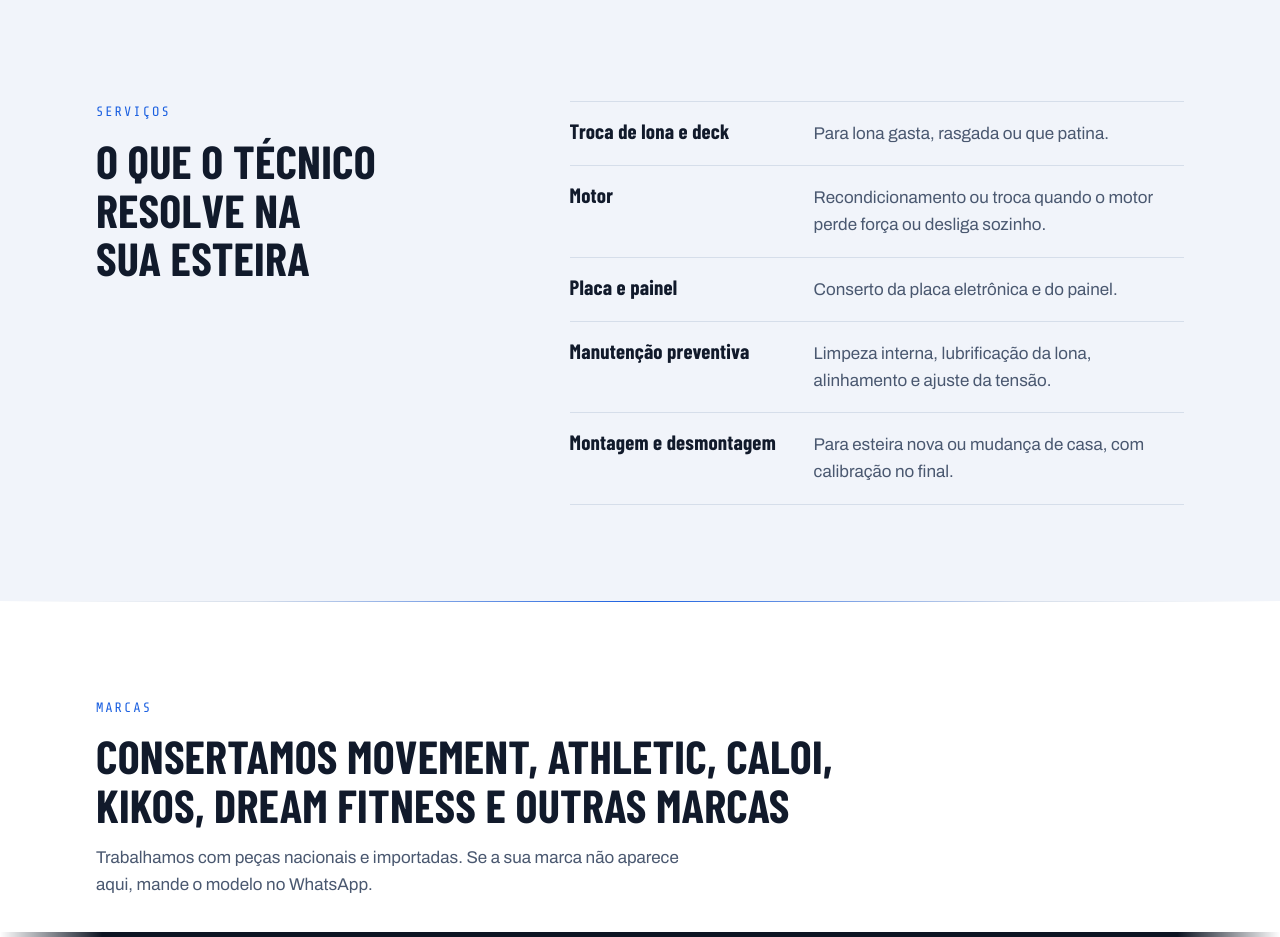
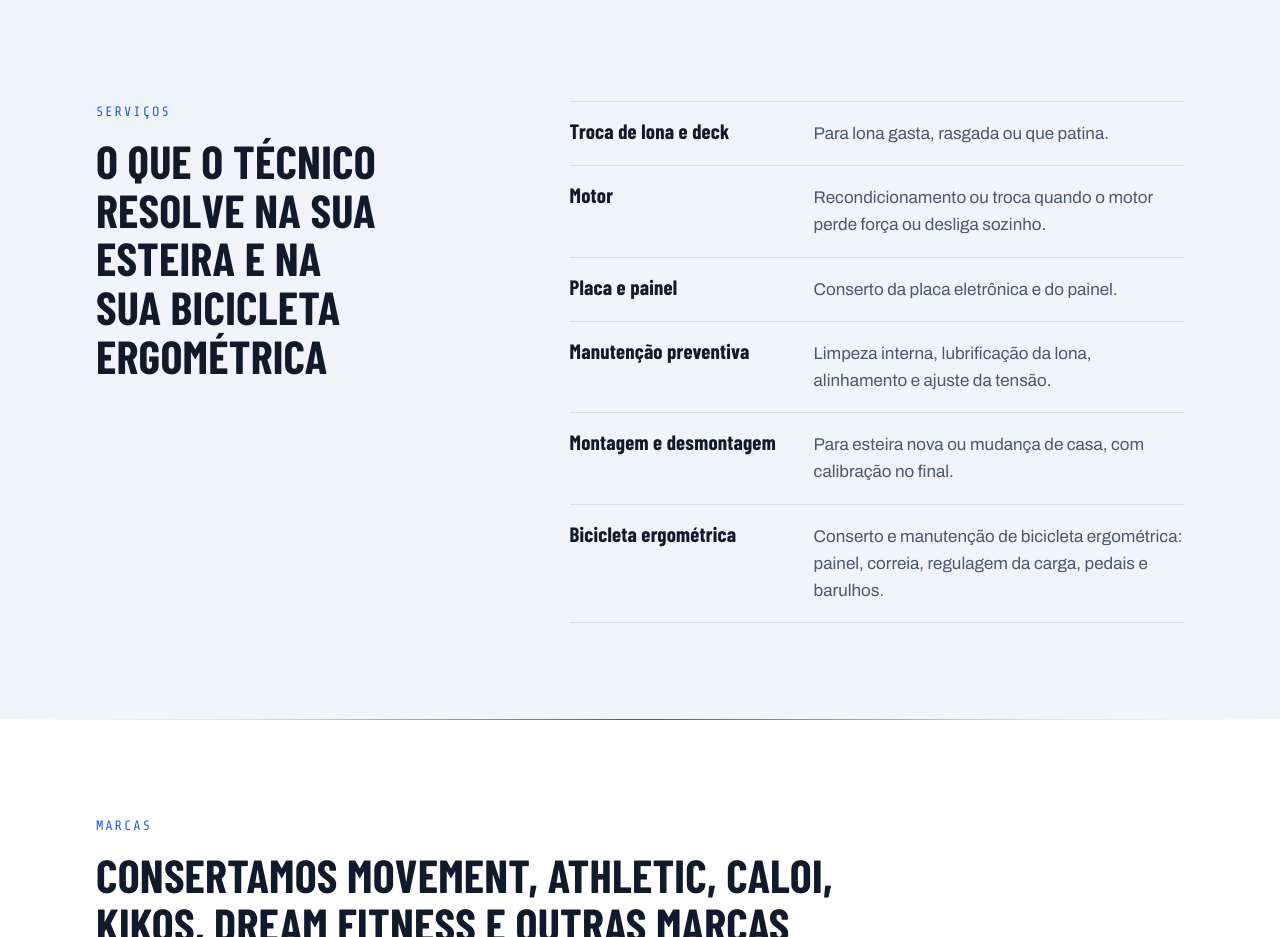
Before and after one commit to orleitrafego-cpu/denylson-manutencao-esteiras, a plain HTML site: page index.html in a window 1280 px wide. Shown: the part 1620-2557 px from the top of the page. Drawn offline with nearby package versions, Linux system fonts and the light colour scheme; a web font is replaced by a local one.

Commit message:
Adiciona o serviço de bicicleta ergométrica
Co-Authored-By: Claude Opus 5.5 <noreply@anthropic.com>

```diff
--- a/index.html
+++ b/index.html
@@ -300,7 +300,7 @@ footer.site .wrap{padding-block:34px calc(34px + 64px);display:grid;gap:8px}
   <div class="wrap services">
     <div class="head" style="margin:0">
       <p class="eyebrow">Serviços</p>
-      <h2 id="h-svc">O que o técnico resolve na sua esteira</h2>
+      <h2 id="h-svc">O que o técnico resolve na sua esteira e na sua bicicleta ergométrica</h2>
     </div>
     <ul class="svc">
       <li><h3>Troca de lona e deck</h3><p>Para lona gasta, rasgada ou que patina.</p></li>
@@ -308,6 +308,7 @@ footer.site .wrap{padding-block:34px calc(34px + 64px);display:grid;gap:8px}
       <li><h3>Placa e painel</h3><p>Conserto da placa eletrônica e do painel.</p></li>
       <li><h3>Manutenção preventiva</h3><p>Limpeza interna, lubrificação da lona, alinhamento e ajuste da tensão.</p></li>
       <li><h3>Montagem e desmontagem</h3><p>Para esteira nova ou mudança de casa, com calibração no final.</p></li>
+      <li><h3>Bicicleta ergométrica</h3><p>Conserto e manutenção de bicicleta ergométrica: painel, correia, regulagem da carga, pedais e barulhos.</p></li>
     </ul>
   </div>
 </section>
```
